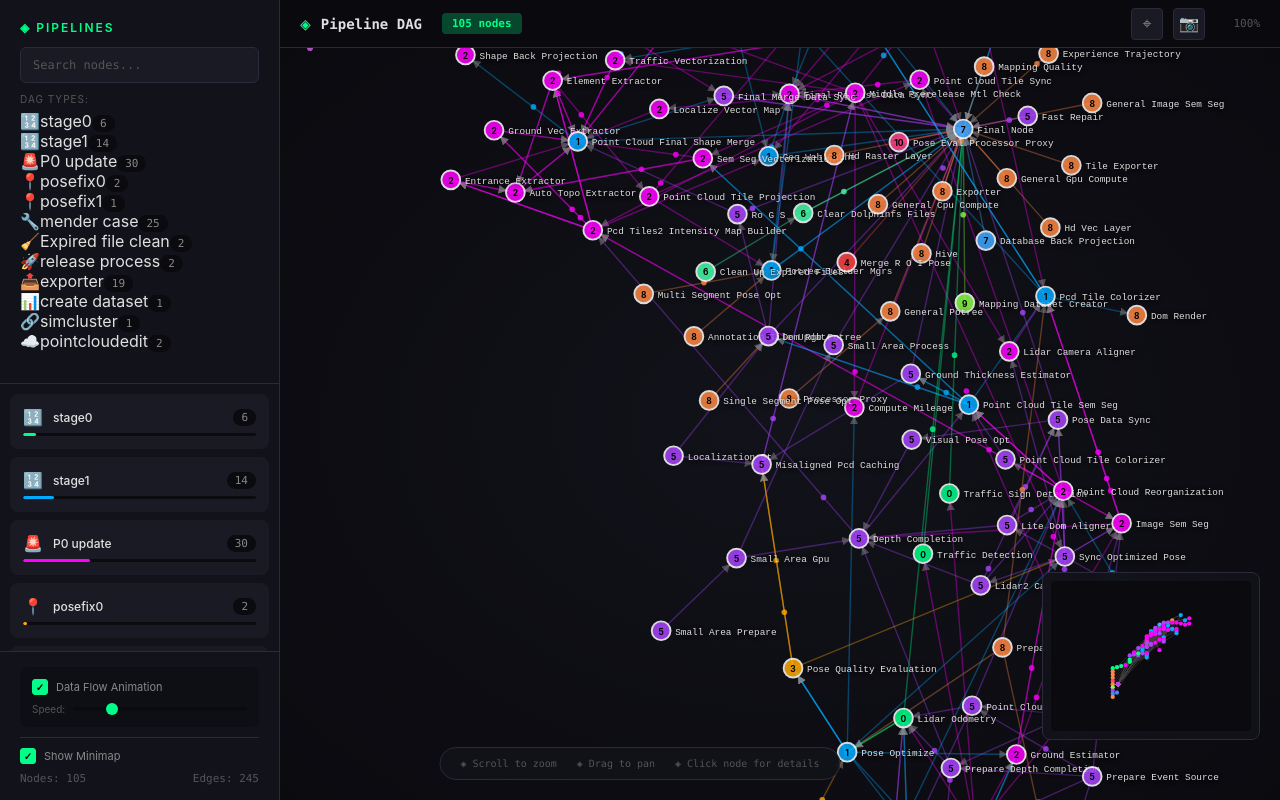
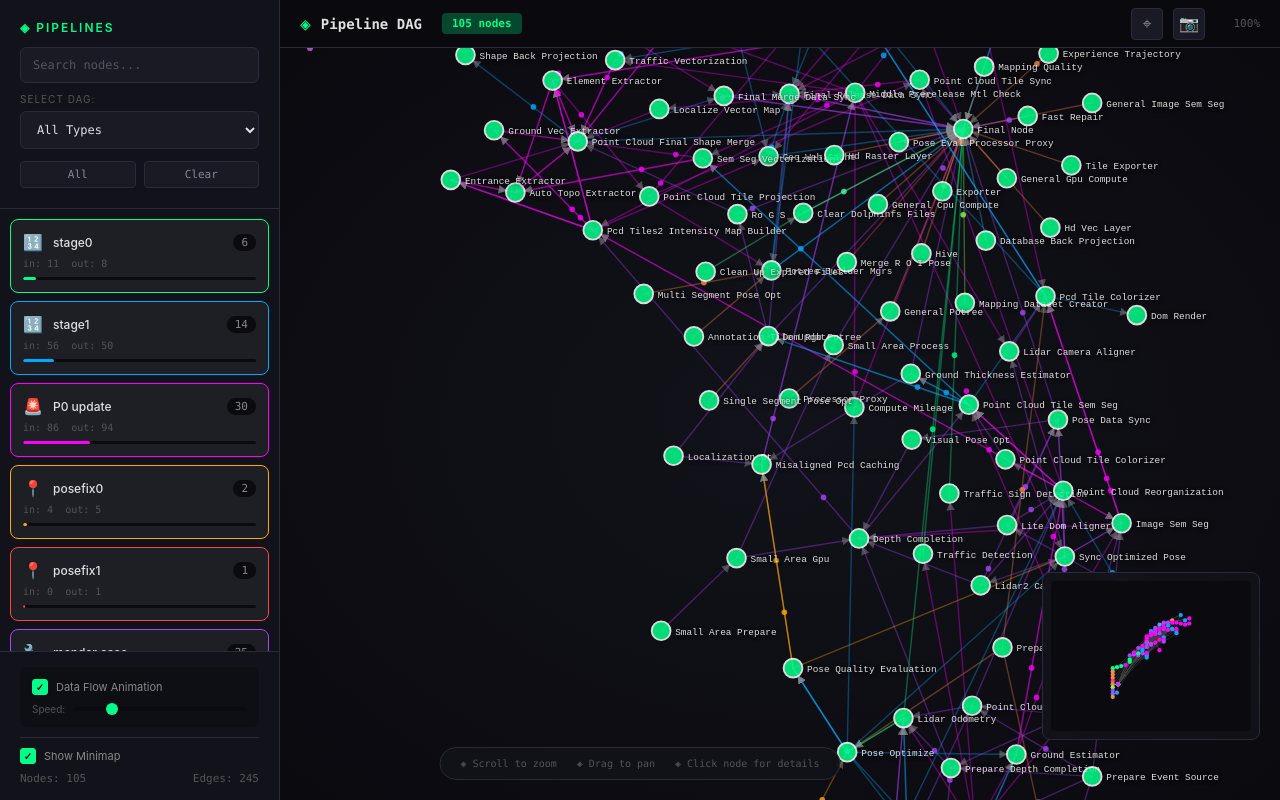
Before and after one commit to twpp97/pipeline-visualizer, a React (Vite) app: page / in a window 1280 px wide. Built offline with nearby package versions, Linux system fonts and the light colour scheme.

Commit message:
Fix: keep filter but remove type labels from node display

```diff
--- a/src/App.tsx
+++ b/src/App.tsx
@@ -95,18 +95,51 @@ export default function App() {
     return stats
   }, [data])
 
-  // Show all nodes and edges (no filtering by app_type)
+  // Filtered nodes based on app_type selection
   const filteredData = useMemo(() => {
     if (!data) return null
 
-    // Show all nodes with their type info (for coloring)
-    const nodesWithFlag = data.nodes.map(n => ({
+    let filteredNodes = data.nodes
+    let externalNodeNames = new Set<string>()
+
+    if (selectedAppType !== null) {
+      // Get nodes of this app_type
+      const typeNodes = data.nodes.filter(n => n.app_type === selectedAppType)
+      const typeNodeNames = new Set(typeNodes.map(n => n.name))
+
+      // Also include external nodes that connect to this DAG (shared apps)
+      const connectedNodeNames = new Set(typeNodeNames)
+      data.edges.forEach(e => {
+        if (typeNodeNames.has(e.from)) {
+          connectedNodeNames.add(e.to)
+          externalNodeNames.add(e.to)
+        }
+        if (typeNodeNames.has(e.to)) {
+          connectedNodeNames.add(e.from)
+          externalNodeNames.add(e.from)
+        }
+      })
+
+      filteredNodes = data.nodes.filter(n => connectedNodeNames.has(n.name))
+    } else if (selectedTypes.size > 0 && selectedTypes.size < Object.keys(APP_TYPES).length) {
+      filteredNodes = data.nodes.filter(n => selectedTypes.has(n.app_type))
+    }
+
+    const filteredNodeNames = new Set(filteredNodes.map(n => n.name))
+
+    // Show edges where at least one end is in filtered nodes
+    const filteredEdges = data.edges.filter(e =>
+      filteredNodeNames.has(e.from) || filteredNodeNames.has(e.to)
+    )
+
+    // Mark external nodes
+    const nodesWithExternalFlag = filteredNodes.map(n => ({
       ...n,
-      isExternal: false
+      isExternal: externalNodeNames.has(n.name)
     }))
 
-    return { nodes: nodesWithFlag, edges: data.edges }
-  }, [data])
+    return { nodes: nodesWithExternalFlag, edges: filteredEdges }
+  }, [data, selectedAppType, selectedTypes])
 
   // Toggle type (for future use in filtering UI)
   // eslint-disable-next-line @typescript-eslint/no-unused-vars
@@ -427,15 +460,12 @@ export default function App() {
     node.append('circle')
       .attr('r', (d: D3Node) => d.is_last === '1' ? 14 : 10)
       .attr('fill', (d: D3Node) => {
-        // If app_type selected, use that color for all nodes of that type
-        // External nodes use their own app_type color
+        // Apps don't have type - use neutral color
+        // Only color by type when filtering by DAG type
         if (selectedAppType !== null) {
-          if (d.app_type === selectedAppType) {
-            return APP_TYPES[selectedAppType]?.color || '#888'
-          }
           return APP_TYPES[d.app_type]?.color || '#888'
         }
-        return APP_TYPES[d.app_type]?.color || '#888'
+        return '#00ff88' // Neutral color for apps
       })
       .attr('stroke', (d: D3Node) => {
         if (highlightPath && pathNodes.has(d.name)) {
@@ -470,18 +500,7 @@ export default function App() {
         return d.name === hoveredNode || d.name === selectedNode ? 1 : baseOpacity
       })
 
-    // App type number
-    node.append('text')
-      .text((d: D3Node) => d.app_type)
-      .attr('text-anchor', 'middle')
-      .attr('dy', 4)
-      .attr('fill', '#000')
-      .attr('font-size', '9px')
-      .attr('font-weight', 'bold')
-      .attr('pointer-events', 'none')
-      .style('opacity', (d: D3Node) => highlightPath && !pathNodes.has(d.name) ? 0.2 : 1)
-
-    // Node label
+    // Node label (no type label)
     node.append('text')
       .text((d: D3Node) => d.name.replace('App', '').replace(/([A-Z])/g, ' $1').trim())
       .attr('dx', 15)
@@ -620,58 +639,66 @@ export default function App() {
                     setSearchQuery('')
                   }}
                 >
-                  <span style={{ color: APP_TYPES[node.app_type]?.color }}>
-                    {APP_TYPES[node.app_type]?.icon}
-                  </span>
                   <span>{node.name}</span>
                 </div>
               ))}
             </div>
           )}
 
-          {/* DAG Type Info (read-only, for reference) */}
+          {/* App Type Selector */}
           <div className="app-type-selector">
-            <label>DAG Types:</label>
-            <div className="type-info-list">
+            <label>Select DAG:</label>
+            <select
+              value={selectedAppType ?? ''}
+              onChange={(e) => setSelectedAppType(e.target.value ? Number(e.target.value) : null)}
+              className="app-type-select"
+            >
+              <option value="">All Types</option>
               {Object.entries(APP_TYPES).map(([type, info]) => {
                 const t = Number(type)
                 const count = typeStats[t]?.count || 0
-                if (count === 0) return null
                 return (
-                  <div key={t} className="type-info-item" style={{ borderLeftColor: info.color }}>
-                    <span style={{ color: info.color }}>{info.icon}</span>
-                    <span>{info.label}</span>
-                    <span className="type-badge">{count}</span>
-                  </div>
+                  <option key={t} value={t}>
+                    {info.icon} {info.label} ({count})
+                  </option>
                 )
               })}
-            </div>
+            </select>
+          </div>
+
+          <div className="sidebar-actions">
+            <button onClick={() => { setSelectedAppType(null); selectAll(); }}>All</button>
+            <button onClick={() => { setSelectedAppType(null); selectNone(); }}>Clear</button>
           </div>
         </div>
 
-        {/* Type distribution stats (read-only) */}
         <div className="type-list">
           {Object.entries(APP_TYPES).map(([type, info]) => {
             const t = Number(type)
             const stats = typeStats[t]
-            if (!stats || stats.count === 0) return null
+            const isSelected = selectedAppType === t || (selectedAppType === null && selectedTypes.has(t))
 
             return (
               <div
                 key={t}
-                className="type-item"
+                className={`type-item ${isSelected ? 'selected' : ''}`}
+                onClick={() => setSelectedAppType(selectedAppType === t ? null : t)}
                 style={{ '--type-color': info.color } as React.CSSProperties}
               >
                 <div className="type-info">
                   <span className="type-icon" style={{ color: info.color }}>{info.icon}</span>
                   <span className="type-label">{info.label}</span>
-                  <span className="type-badge">{stats.count}</span>
+                  <span className="type-badge">{stats?.count || 0}</span>
+                </div>
+                <div className="type-stats">
+                  <span>in: {stats?.incoming || 0}</span>
+                  <span>out: {stats?.outgoing || 0}</span>
                 </div>
                 <div className="type-bar">
                   <div
                     className="type-bar-fill"
                     style={{
-                      width: `${((stats.count) / (data?.stats?.total_nodes || data?.nodes?.length || 1)) * 100}%`,
+                      width: `${((stats?.count || 0) / (data?.stats?.total_nodes || data?.nodes?.length || 1)) * 100}%`,
                       background: info.color
                     }}
                   />
@@ -818,16 +845,12 @@ export default function App() {
                       <div className="section-label">← From</div>
                       <div className="connected-list">
                         {incoming.map(e => {
-                          const fromNode = data.nodes.find(n => n.name === e.from)
                           return (
                             <div
                               key={e.from}
                               className="connected-item"
                               onClick={() => focusNode(e.from)}
                             >
-                              <span style={{ color: APP_TYPES[fromNode?.app_type || 0]?.color }}>
-                                {APP_TYPES[fromNode?.app_type || 0]?.icon}
-                              </span>
                               {e.from}
                             </div>
                           )
@@ -841,16 +864,12 @@ export default function App() {
                       <div className="section-label">→ To</div>
                       <div className="connected-list">
                         {outgoing.map(e => {
-                          const toNode = data.nodes.find(n => n.name === e.to)
                           return (
                             <div
                               key={e.to}
                               className="connected-item"
                               onClick={() => focusNode(e.to)}
                             >
-                              <span style={{ color: APP_TYPES[toNode?.app_type || 0]?.color }}>
-                                {APP_TYPES[toNode?.app_type || 0]?.icon}
-                              </span>
                               {e.to}
                             </div>
                           )
```
Also changed, not shown: 3 other files (tests, documents, lock files or other folders).
